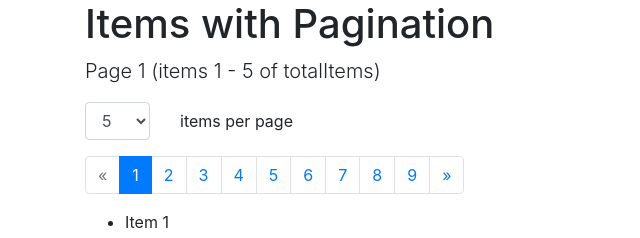
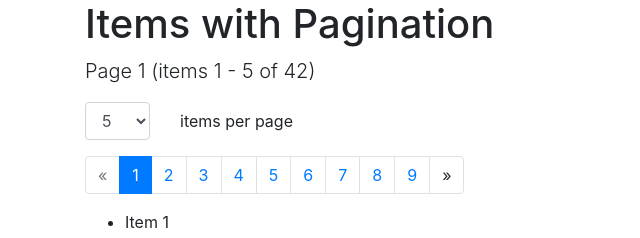
Before and after one commit to mate-academy/react_pagination, a React (Vite) app: page / in a window 1280 px wide. Shown: the top 238 px of the page, without its empty margins (0-640 px from the left). Built offline with nearby package versions, Linux system fonts and the light colour scheme.

Commit message:
fix page description of total elements

```diff
--- a/src/App.tsx
+++ b/src/App.tsx
@@ -27,7 +27,7 @@ export const App: React.FC = () => {
 
       <p className="lead" data-cy="info">
         Page {currentPage} (items {startItem} -{' '}
-        {endItem > totalItems ? totalItems : endItem} of totalItems)
+        {endItem > totalItems ? totalItems : endItem} of {totalItems})
       </p>
 
       <div className="form-group row">
--- a/src/components/Pagination/Pagination.tsx
+++ b/src/components/Pagination/Pagination.tsx
@@ -29,8 +29,9 @@ export const Pagination: React.FC<Props> = ({
       >
         <a
           data-cy="prevLink"
-          className="page-link"
-          href="#prev"
+          className={classNames('page-link', {
+            disabled: currentPage === 1,
+          })}
           onClick={() => onPageChange(currentPage - 1)}
           aria-disabled={currentPage === 1}
         >
@@ -43,7 +44,7 @@ export const Pagination: React.FC<Props> = ({
           className={classNames('page-item', { active: i === currentPage })}
           onClick={() => onPageChange(i)}
         >
-          <a data-cy="pageLink" className={classNames('page-link')} href="#{i}">
+          <a data-cy="pageLink" className="page-link" href="#{i}">
             {i}
           </a>
         </li>
@@ -55,8 +56,9 @@ export const Pagination: React.FC<Props> = ({
       >
         <a
           data-cy="nextLink"
-          className="page-link"
-          href="#next"
+          className={classNames('page-link', {
+            disabled: currentPage === numberOfPage,
+          })}
           onClick={() => onPageChange(currentPage + 1)}
           aria-disabled={currentPage === numberOfPage}
         >
```
